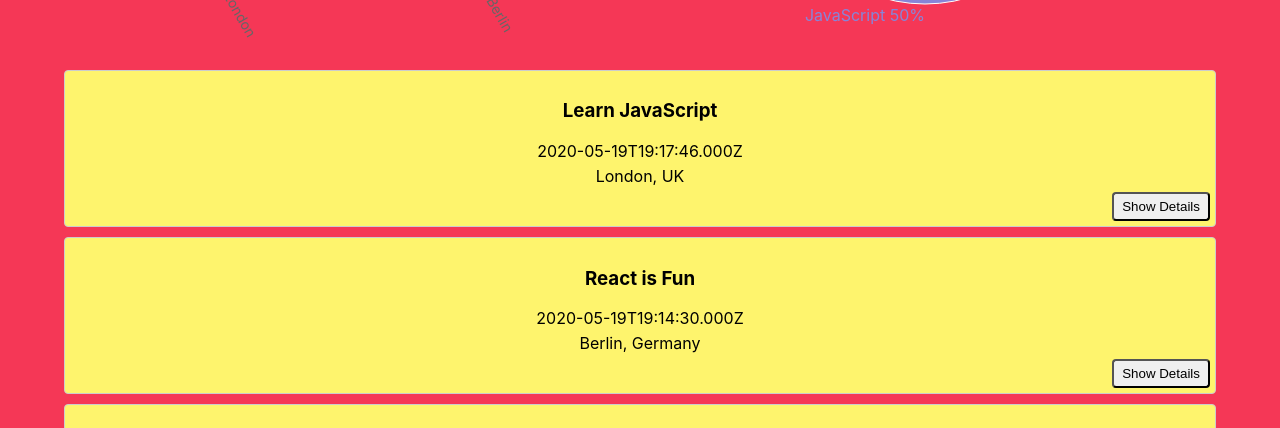
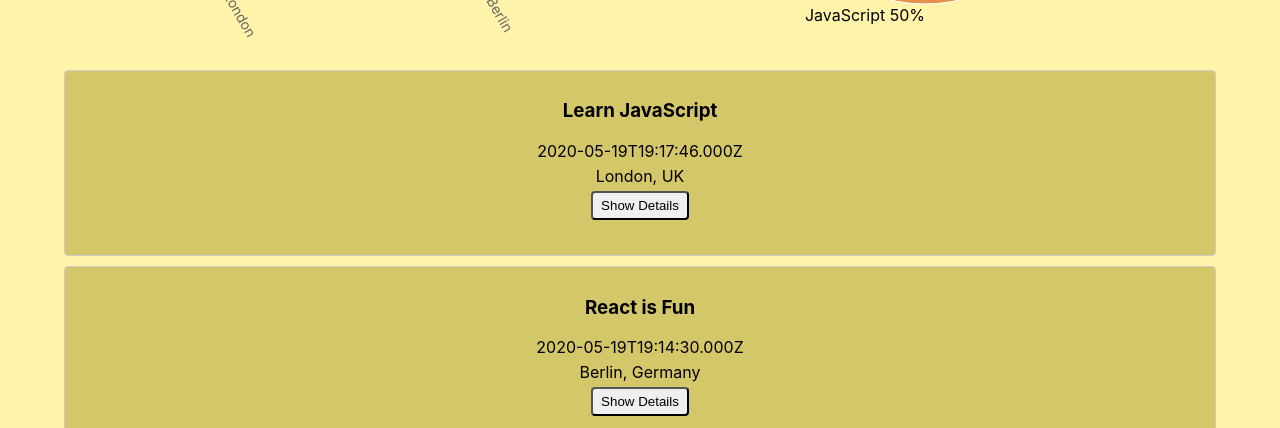
Before and after one commit to Brocal82/meet, a React (Create React App) app: page / in a window 1280 px wide. Shown: the part 372-800 px from the top of the page. Built offline with nearby package versions, Linux system fonts and the light colour scheme; what atatus-spa would draw is missing.

Commit message:
Adding some colors to app

```diff
--- a/src/App.css
+++ b/src/App.css
@@ -2,7 +2,7 @@
 .App {
   text-align: center;
   padding: 2% 5%;
-  background-color: #f53756;
+  background-color: #FFF4AA;
 }
 
 .App * {
@@ -54,9 +54,9 @@
 }
 
 .suggestions > li {
-  text-align: left;
+  text-align: center;
   padding: 8px 6px 8px 10px;
-  background-color: #4cb8b3;
+  background-color: #C5D068;
   cursor: default;
 }
 
@@ -70,7 +70,7 @@
 }
 
 .event {
-  background-color: #fef46d;
+  background-color: #D4C76A;
   padding: 10px 10px 35px;
   margin-bottom: 10px;
   text-align: center;
@@ -80,7 +80,7 @@
 }
 
 .details-btn {
-  position: absolute;
+  position: center;
   right: 5px;
   bottom: 5px;
   padding: 5px 8px;
--- a/src/components/CityEventsChart.js
+++ b/src/components/CityEventsChart.js
@@ -43,7 +43,7 @@
         />
         <YAxis type="number" dataKey="count" name="Number of events" />
         <Tooltip cursor={{ strokeDasharray: '3 3' }} />
-        <Scatter name="A school" data={data} fill="#8884d8" />
+        <Scatter name="A school" data={data} fill="#E58F4B" />
       </ScatterChart>
     </ResponsiveContainer>
   );
--- a/src/components/EventGenresChart.js
+++ b/src/components/EventGenresChart.js
@@ -21,7 +21,7 @@
       <text
         x={x}
         y={y}
-        fill="#8884d8"
+        fill="#000000"
         textAnchor={x > cx ? 'start' : 'end'}
         dominantBaseline="central"
       >
@@ -54,7 +54,7 @@
         <Pie
           data={data}
           dataKey="value"
-          fill="#8884d8"
+          fill="#E58F4B"
           labelLine={false}
           label={renderCustomizedLabel}
           outerRadius={150}
```
